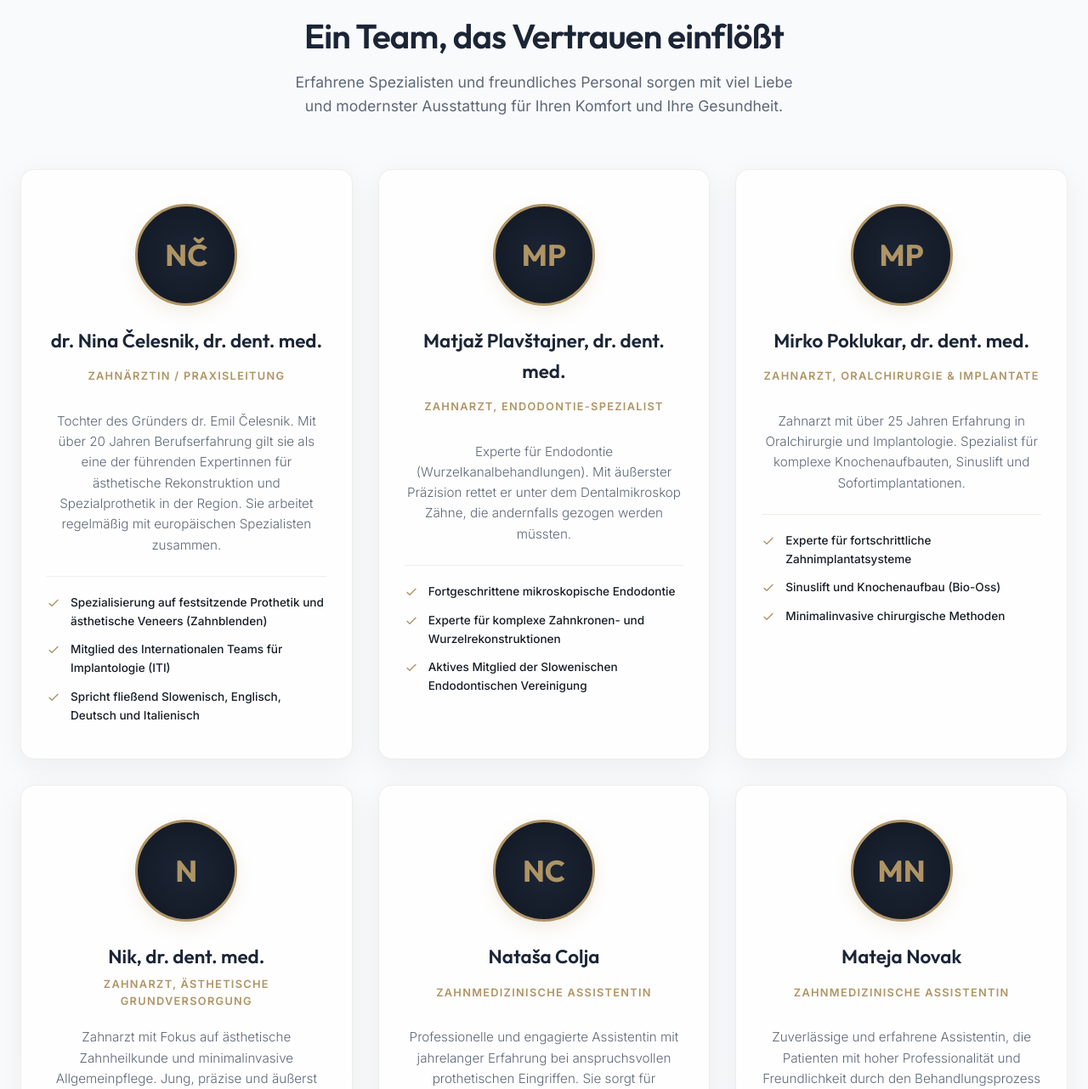
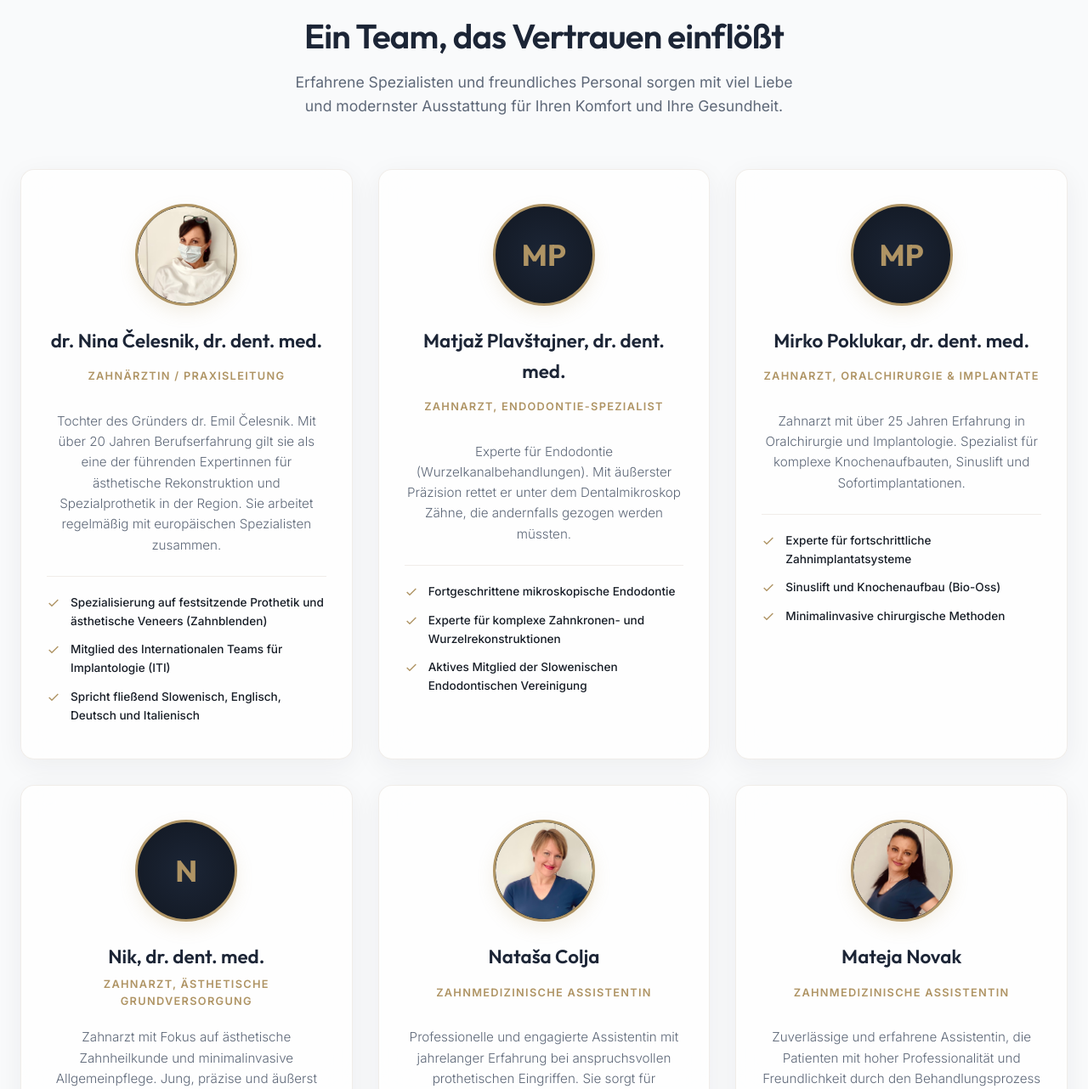
Before and after one commit to Isakzvegelj/celesnik-dental-website, a website: page de.html in a window 1280 px wide. Shown: the part 5375-6657 px from the top of the page at 85% size. Drawn offline with Linux system fonts and the light colour scheme.

Commit message:
Add team photos to EN/DE/IT pages
- Applied doctor_nina.png, assistant_natasa.jpg, assistant_mateja.jpg
  to all 4 language pages (SL/EN/DE/IT)
- Verified EN/DE/IT content is properly translated

```diff
--- a/de.html
+++ b/de.html
@@ -411,7 +411,7 @@
         <div class="glass-panel team-card" id="team-card-nina">
           <div class="team-avatar-container">
             <div class="team-avatar-fallback">NČ</div>
-            <!-- Nina image removed -->
+            <img class="team-avatar-img" src="assets/doctor_nina.png" alt="dr. Nina Čelesnik" onerror="this.style.opacity='0';">
           </div>
           <div class="team-name">dr. Nina Čelesnik, dr. dent. med.</div>
           <div class="team-role">Zahnärztin / Praxisleitung</div>
@@ -519,7 +519,7 @@
         <div class="glass-panel team-card" id="team-card-natasa">
           <div class="team-avatar-container">
             <div class="team-avatar-fallback">NC</div>
-            <!-- assets/assistant_natasa.jpg removed -->
+            <img class="team-avatar-img" src="assets/assistant_natasa.jpg" alt="Nataša Colja" onerror="this.style.opacity='0';">
           </div>
           <div class="team-name">Nataša Colja</div>
           <div class="team-role">Zahnmedizinische Assistentin</div>
@@ -546,7 +546,7 @@
         <div class="glass-panel team-card" id="team-card-mateja">
           <div class="team-avatar-container">
             <div class="team-avatar-fallback">MN</div>
-            <!-- assets/assistant_mateja.jpg removed -->
+            <img class="team-avatar-img" src="assets/assistant_mateja.jpg" alt="Mateja Novak" onerror="this.style.opacity='0';">
           </div>
           <div class="team-name">Mateja Novak</div>
           <div class="team-role">Zahnmedizinische Assistentin</div>
```
Also changed, not shown: en.html (+3 -3 lines), it.html (+3 -3 lines).
